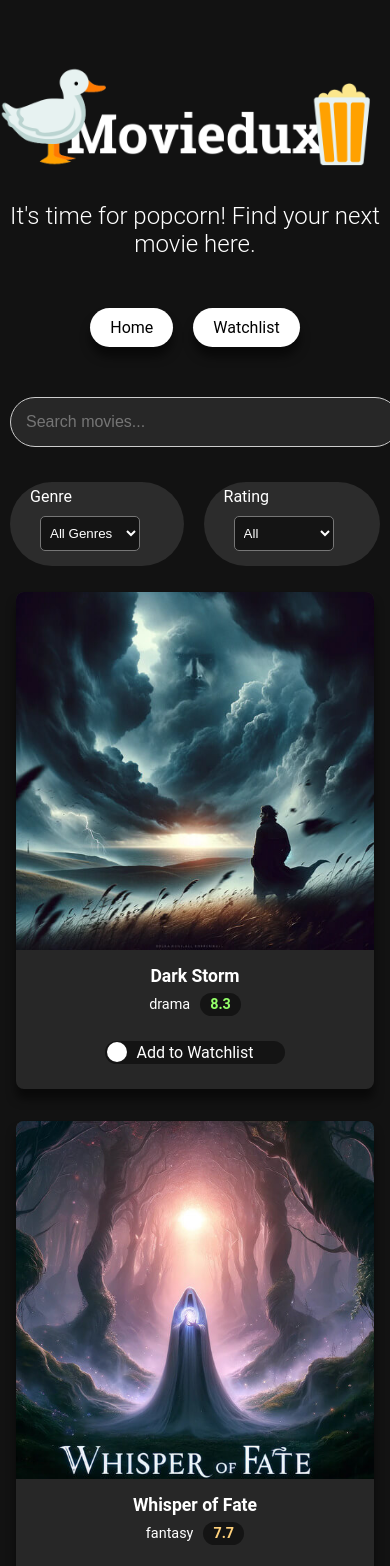
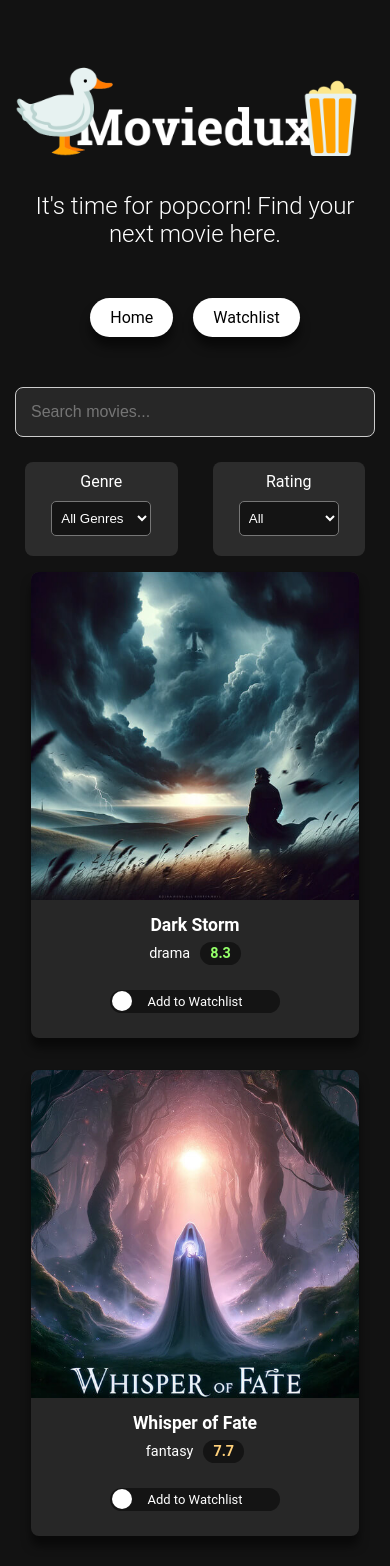
Before and after one commit to Waseemko-ayman/Moviedux, a React (Create React App) app: page / in a window 390 px wide. Shown: the top 1566 px of the page. Built offline with nearby package versions, Linux system fonts and the light colour scheme.

Commit message:
Responsive Design To Movies Page And Some Edits In Styles.

```diff
--- a/src/App.js
+++ b/src/App.js
@@ -1,10 +1,11 @@
+import MainLayout from "./components/MainLayout";
 import Movies from "./pages/movies";
 
 function App() {
   return (
-    <>
+    <MainLayout>
       <Movies />
-    </>
+    </MainLayout>
   );
 }
 
--- a/src/components/Container/style.css
+++ b/src/components/Container/style.css
@@ -1,4 +1,26 @@
 .container {
-  max-width: 1200px;
+  padding-left: 15px;
+  padding-right: 15px;
   margin: 0 auto;
 }
+
+/* Small screens */
+@media (min-width: 768px) {
+  .container {
+    width: 90%;
+  }
+}
+
+/* Medium screens */
+@media (min-width: 992px) {
+  .container {
+    width: 95%;
+  }
+}
+
+/* Large screens */
+@media (min-width: 1200px) {
+  .container {
+    width: 1300px;
+  }
+}
--- a/src/components/FilterBar/style.css
+++ b/src/components/FilterBar/style.css
@@ -1,12 +1,13 @@
 .filter__bar {
   display: flex;
   justify-content: right;
+  gap: 15px;
 }
 
 .filter__slot {
   background-color: #2c2c2c;
   padding: 5px 20px;
-  margin: 10px;
+  margin: 0 10px;
   border-radius: 50px;
 }
 
@@ -24,3 +25,29 @@
   cursor: pointer;
   outline: none;
 }
+
+@media (max-width: 496px) {
+  .filter__bar {
+    justify-content: center;
+  }
+  .filter__slot {
+    display: flex;
+    align-items: center;
+    flex-direction: column;
+    justify-content: center;
+    border-radius: 8px;
+    padding: 10px;
+    width: 100%;
+  }
+}
+
+@media (max-width: 376px) {
+  .filter__bar {
+    align-items: center;
+    flex-direction: column;
+  }
+  .filter__slot {
+    flex-direction: row;
+    justify-content: space-between;
+  }
+}
--- a/src/components/MainLayout/index.jsx
+++ b/src/components/MainLayout/index.jsx
@@ -6,9 +6,11 @@ import Container from "../Container/inedx";
 const MainLayout = ({ children }) => {
   return (
     <>
-      <Header />
-      <Container>{children}</Container>
-      <Footer />
+      <Container>
+        <Header />
+        {children}
+        <Footer />
+      </Container>
     </>
   );
 };
--- a/src/components/MovieCard/style.css
+++ b/src/components/MovieCard/style.css
@@ -20,7 +20,7 @@
 }
 
 .movie__card__info {
-  padding: 16px 16px 5px;
+  padding: 15px 15px 5px 15px;
   display: flex;
   flex-direction: column;
   gap: 0.5rem;
@@ -38,7 +38,6 @@
   background: #141414;
   padding: 3px 10px;
   margin: 0 auto;
-  width: 50px;
   border-radius: 50px;
 }
 
@@ -100,18 +99,30 @@
   border-radius: 50%;
 }
 
-.movie__card .slider-label {
+.movie__card .slider__label {
   color: #fff;
-  font-size: 12px;
+  font-size: 15px;
   width: 100%;
   line-height: 24px;
   transition: opacity 0.4s ease;
 }
 
 .movie__card input:checked + .slider:before {
-  transform: translateX(155px); /* Move the circle to the other side */
+  transform: translateX(156px); /* Move the circle to the other side */
 }
 
 .movie__card input:checked + .slider {
   background-color: #ffa100;
 }
+
+@media (max-width: 495px) {
+  .movie__card .switch {
+    width: 170px;
+  }
+  .movie__card .slider__label {
+    font-size: 13px;
+  }
+  .movie__card input:checked + .slider:before {
+    transform: translateX(146px); /* Move the circle to the other side */
+  }
+}
--- a/src/components/MovieGrids/style.css
+++ b/src/components/MovieGrids/style.css
@@ -1,6 +1,6 @@
 .search__input {
   padding: 15px;
-  margin: 25px 10px;
+  margin: 25px 0;
   width: 100%;
   font-size: 16px;
   border-radius: 100px;
@@ -13,3 +13,9 @@
 .search__input:focus {
   border-color: #FFA100;
 }
+
+@media (max-width: 496px) {
+  .search__input {
+    border-radius: 8px;
+  }
+}
--- a/src/components/MoviePageContent/style.css
+++ b/src/components/MoviePageContent/style.css
@@ -56,11 +56,35 @@
 }
 
 .movie__info h2 {
+  width: fit-content;
   font-size: 2.5rem;
   font-weight: 600;
   color: #fff;
   margin-bottom: 15px;
   letter-spacing: 1px;
+  padding-bottom: 5px;
+  position: relative;
+}
+
+.movie__info h2::after {
+  content: "";
+  position: absolute;
+  width: 0;
+  height: 2px;
+  background-color: #ffa100;
+  left: 50%;
+  transform: translateX(-50%);
+  bottom: 0;
+  animation: goLine 2s linear infinite alternate;
+}
+
+@keyframes goLine {
+  from {
+    width: 0%;
+  }
+  to {
+    width: 100%;
+  }
 }
 
 .movie__info p {
--- a/src/components/MoviesGridDiv/style.css
+++ b/src/components/MoviesGridDiv/style.css
@@ -1,7 +1,19 @@
 .movies__grid {
   display: grid;
   grid-template-columns: repeat(auto-fill, minmax(250px, 1fr));
-  gap: 2rem 2rem;
+  gap: 2rem;
   padding: 1rem;
   justify-content: center;
 }
+
+@media (max-width: 495px) and (max-width: 594px) {
+  .movies__grid {
+    grid-template-columns: repeat(auto-fill, minmax(200px, 1fr));
+  }
+}
+
+@media (max-width: 494px) {
+  .movies__grid {
+    grid-template-columns: repeat(auto-fill, minmax(190px, 1fr));
+  }
+}
--- a/src/router/index.jsx
+++ b/src/router/index.jsx
@@ -2,7 +2,6 @@ import React, { useEffect, useState } from "react";
 import { Navigate, Outlet, Route, Routes } from "react-router-dom";
 import WatchlistPage from "../pages/WatchlistPage";
 import MovieGrids from "../components/MovieGrids";
-import MainLayout from "../components/MainLayout";
 import { PATHS } from "./paths";
 import MoviePage from "../pages/MoviePage";
 import * as T from "../components/Typography";
@@ -32,8 +31,6 @@ const Router = () => {
       });
   }, []);
   return (
-    <>
-      <MainLayout>
     <Routes>
       <Route path={PATHS.MOVIES} element={<Outlet />}>
         <Route
@@ -68,13 +65,9 @@ const Router = () => {
       <Route path={PATHS.ERRORS.NOT_FOUND} element={<T.H1>No Page</T.H1>} />
       <Route
         path="*"
-            element={
-              <Navigate to={`${PATHS.ERRORS.NOT_FOUND}`} replace={true} />
-            }
+        element={<Navigate to={`${PATHS.ERRORS.NOT_FOUND}`} replace={true} />}
       />
     </Routes>
-      </MainLayout>
-    </>
   );
 };
 
```
Lines whose indentation alone changed are shown as unchanged.
